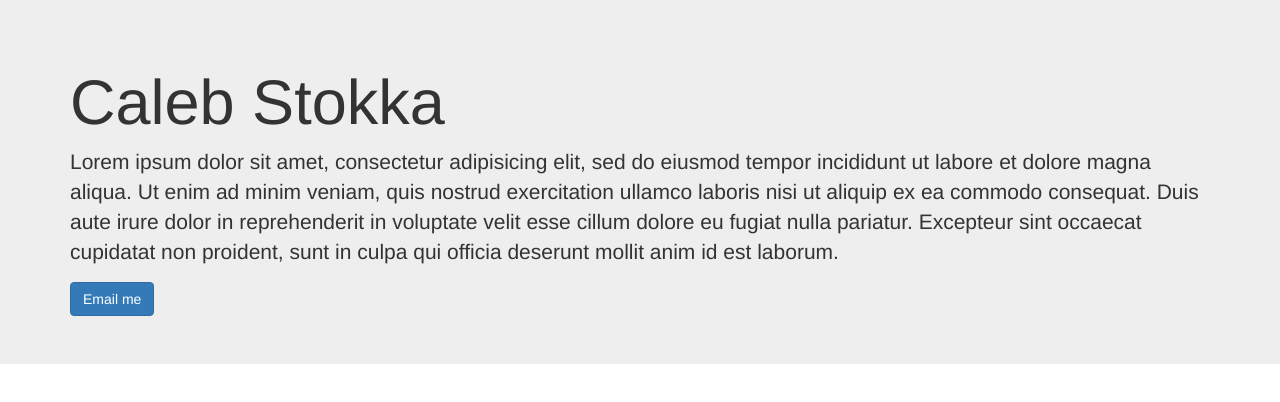
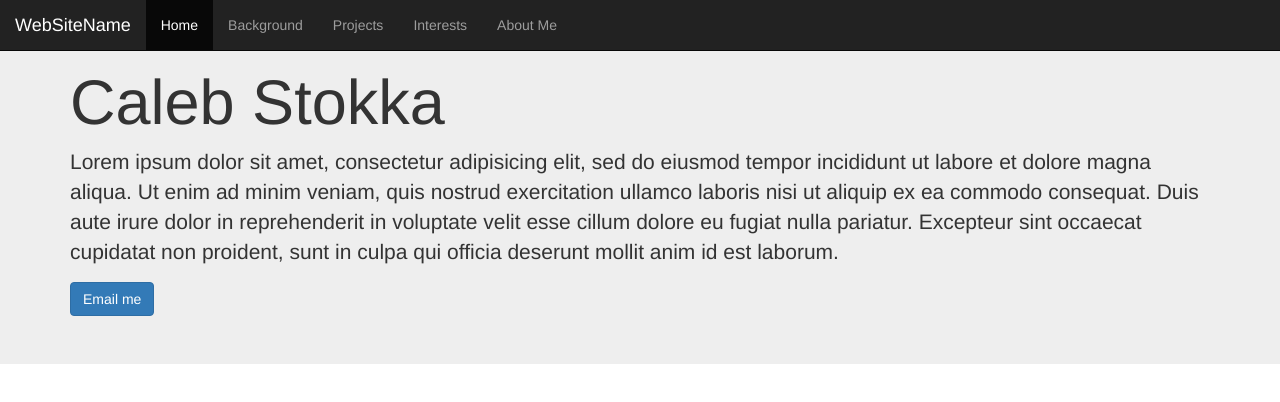
Before and after one commit to stok0102/portfolio, a plain HTML site: page index.html in a window 1280 px wide. Drawn offline with Linux system fonts and the light colour scheme.

Commit message:
add fixed inverse navbar

```diff
--- a/index.html
+++ b/index.html
@@ -7,6 +7,20 @@
     <link rel="stylesheet" href="css/bootstrap/css/bootstrap.css">
   </head>
   <body>
+    <nav class="navbar navbar-inverse navbar-fixed-top">
+      <div class="container-fluid">
+        <div class="navbar-header">
+          <a class="navbar-brand" href="#">WebSiteName</a>
+        </div>
+        <ul class="nav navbar-nav">
+          <li class="active"><a href="#">Home</a></li>
+          <li><a href="#">Background</a></li>
+          <li><a href="#">Projects</a></li>
+          <li><a href="#">Interests</a></li>
+          <li><a href="#">About Me</a></li>
+        </ul>
+      </div>
+    </nav>
     <!-- Jumbotron -->
     <div class="jumbotron">
       <div class="container">
```
Also changed, not shown: 1 other file.
